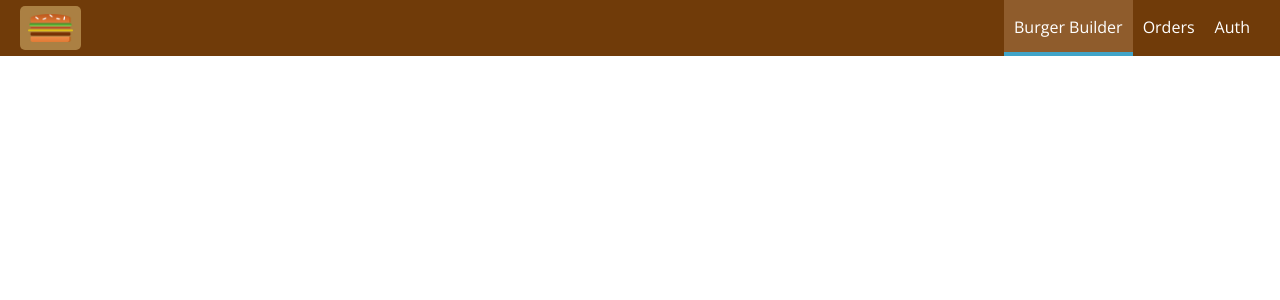
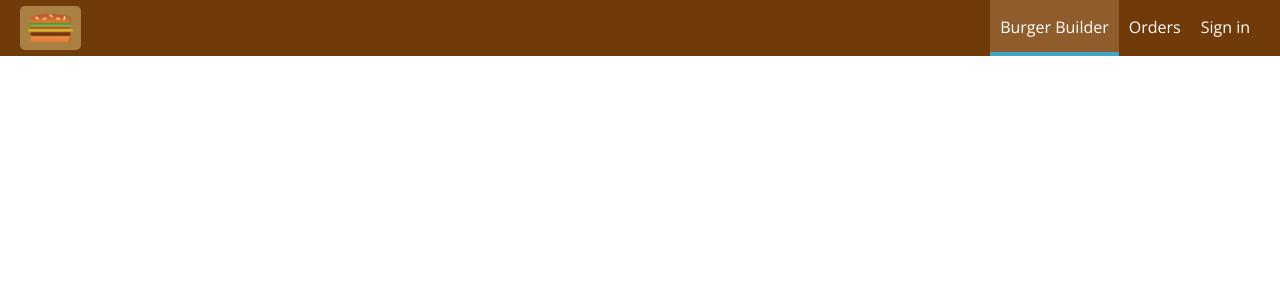
Before and after one commit to naijopkr/react-buger-app, a React (Create React App) app: page / in a window 1280 px wide. Shown: the top 300 px of the page. Built offline with nearby package versions, Linux system fonts and the light colour scheme; no server answers.

Commit message:
implemented logout logic

```diff
--- a/src/App.js
+++ b/src/App.js
@@ -6,6 +6,7 @@ import BurgerBuilder from './components/BurgerBuilder/BurgerBuilder'
 import Checkout from './components/Checkout/Checkout'
 import Orders from './components/Orders/Orders'
 import Auth from './components/Auth/Auth'
+import Logout from './components/Auth/Logout/Logout'
 
 class App extends Component {
 
@@ -17,6 +18,7 @@ class App extends Component {
             <Route path='/checkout' component={Checkout} />
             <Route path='/orders' component={Orders} />
             <Route path='/auth' component={Auth} />
+            <Route path='/logout' component={Logout} />
             <Route path='/' component={BurgerBuilder} />
           </Switch>
         </Layout>
--- /dev/null
+++ b/src/components/Auth/Logout/Logout.js
@@ -0,0 +1,19 @@
+import React, { Component } from 'react'
+import { Redirect } from 'react-router-dom'
+import { connect } from 'react-redux'
+
+import * as actions from '../../../store/actions'
+
+class Logout extends Component {
+  componentDidMount = () => {
+    this.props.logout()
+  }
+
+  render = () => <Redirect to='/' />
+}
+
+const mapDispatchToProps = {
+  logout: actions.logout
+}
+
+export default connect(null, mapDispatchToProps)(Logout)
--- a/src/components/Layout/Layout.js
+++ b/src/components/Layout/Layout.js
@@ -1,4 +1,6 @@
 import React, { Component } from 'react'
+import { connect } from 'react-redux'
+
 import Toolbar from '../Navigation/Toolbar/Toolbar'
 import SideDrawer from '../SideDrawer/SideDrawer'
 import './Layout.css'
@@ -19,14 +21,17 @@ class Layout extends Component {
   render() {
     return (
       <>
-        <Toolbar toggleSideDrawer={this.toggleSideDrawerHandler} />
+        <Toolbar toggleSideDrawer={this.toggleSideDrawerHandler} isAuth={this.props.isAuthenticated} />
         <SideDrawer
          open={this.state.showSideDrawer}
-         onClose={this.closeSideDrawerHandler} />
+         onClose={this.closeSideDrawerHandler}
+         isAuth={this.props.isAuthenticated} />
         <main className='Content'>{this.props.children}</main>
       </>
     )
   }
 }
 
-export default Layout
+const mapStateToProps = state => ({ isAuthenticated: state.auth.token != null })
+
+export default connect(mapStateToProps)(Layout)
--- a/src/components/Navigation/NavigationItems/NavigationItems.js
+++ b/src/components/Navigation/NavigationItems/NavigationItems.js
@@ -3,11 +3,15 @@ import NavigationItem from './NavigationItem/NavigationItem'
 import './NavigationItems.css'
 
 const navigationItems = props => {
+  const auth = props.isAuth
+    ? <NavigationItem link='/logout'>Logout</NavigationItem>
+    : <NavigationItem link='/auth'>Sign in</NavigationItem>
+
   return (
     <ul className='NavigationItems'>
       <NavigationItem link='/'>Burger Builder</NavigationItem>
       <NavigationItem link='/orders'>Orders</NavigationItem>
-      <NavigationItem link='/auth'>Auth</NavigationItem>
+      {auth}
     </ul>
   )
 }
--- a/src/components/Navigation/Toolbar/Toolbar.js
+++ b/src/components/Navigation/Toolbar/Toolbar.js
@@ -10,7 +10,7 @@ const toolbar = props => {
       <DrawerToggle onClick={props.toggleSideDrawer} />
       <Logo className='ToolbarLogo' />
       <nav className='DesktopOnly'>
-        <NavigationItems />
+        <NavigationItems isAuth={props.isAuth} />
       </nav>
     </header>
   )
--- a/src/components/SideDrawer/SideDrawer.js
+++ b/src/components/SideDrawer/SideDrawer.js
@@ -13,7 +13,7 @@ const sideDrawer = props => {
       <div className={`SideDrawer ${props.open ? 'Open' : 'Close'}`}>
         <Logo className='SideDrawerLogo' />
         <nav>
-          <NavigationItems />
+          <NavigationItems isAuth={props.isAuth} />
         </nav>
       </div>
     </>
--- a/src/store/actions/auth.js
+++ b/src/store/actions/auth.js
@@ -6,6 +6,10 @@ export const authStart = () => {
   return (
     { type: actionTypes.AUTH_START }
   )
+}
+
+export const logout = () => dispatch => {
+  dispatch({ type: actionTypes.AUTH_LOGOUT })
 }
 
 export const checkAuthTimeout = (expirationTime) => dispatch => {
--- a/src/store/actions/index.js
+++ b/src/store/actions/index.js
@@ -10,5 +10,6 @@ export {
 } from './order'
 
 export {
-  auth
+  auth,
+  logout
 } from './auth'
```
